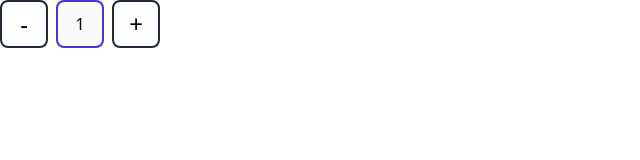
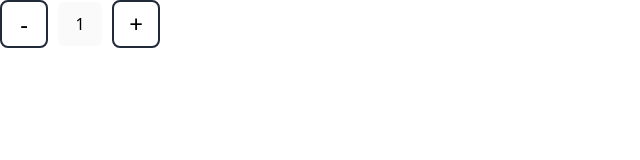
Before and after one commit to Dlutermade/room_allocation-v2, a React app: page / in a window 1280 px wide. Shown: the top 160 px of the page, without its empty margins (0-640 px from the left). Built offline with nearby package versions, Linux system fonts and the light colour scheme.

Commit message:
:lipstick: add disabled style

```diff
--- a/src/components/CustomInputNumber/index.tsx
+++ b/src/components/CustomInputNumber/index.tsx
@@ -4,6 +4,7 @@ import React, {
   useCallback,
   useMemo,
 } from "react";
+import { cn } from "utils/cn";
 import useLimitedCounter from "./hooks/useLimitedCounter";
 import useTimer, { Action } from "./hooks/useTimer";
 
@@ -68,14 +69,20 @@ const CustomInputNumber = ({
   return (
     <div className="flex gap-2 text-base">
       <button
-        className="w-12 h-12 text-2xl border-2 border-gray-800 rounded-lg"
+        className={cn(
+          "w-12 h-12 text-2xl border-2 border-gray-800 rounded-lg",
+          disabled && "cursor-not-allowed"
+        )}
         onMouseDown={handleStartDecrement}
         onMouseUp={handleStopTimer}
       >
         -
       </button>
       <input
-        className="w-12 h-12 text-center border-2 border-indigo-700 rounded-lg outline-0 focus:border-indigo-500"
+        className={cn(
+          "w-12 h-12 text-center border-2 border-indigo-700 rounded-lg outline-0 focus:border-indigo-500",
+          disabled && "cursor-not-allowed border-white"
+        )}
         type="number"
         min={min}
         max={max}
@@ -86,7 +93,10 @@ const CustomInputNumber = ({
         onBlur={handleBlur}
       />
       <button
-        className="w-12 h-12 text-2xl border-2 border-gray-800 rounded-lg"
+        className={cn(
+          "w-12 h-12 text-2xl border-2 border-gray-800 rounded-lg",
+          disabled && "cursor-not-allowed"
+        )}
         onMouseDown={handleStartIncrement}
         onMouseUp={handleStopTimer}
       >
```
